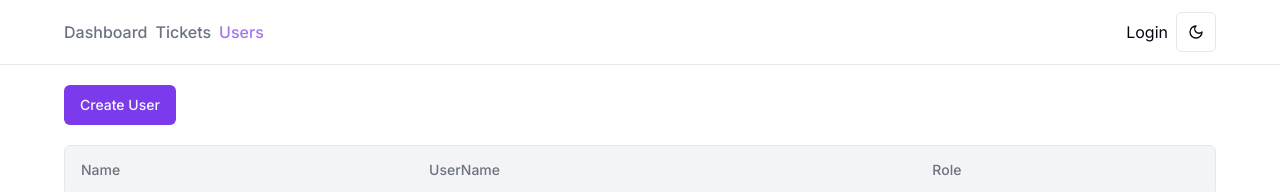
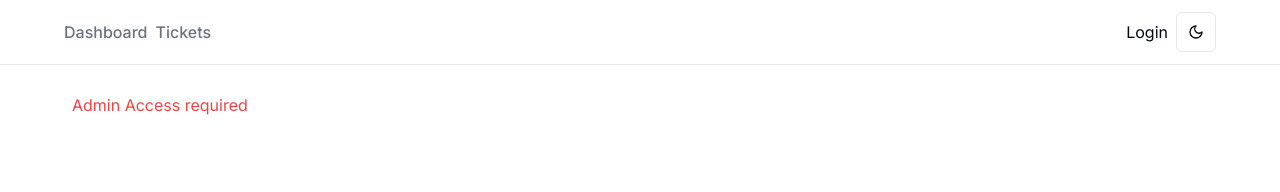
Before and after one commit to MEHDI-AHMADY/ticketing, a Next.js app: page /users in a window 1280 px wide. Shown: the top 192 px of the page. Built offline with nearby package versions, Linux system fonts and the light colour scheme; no server answers; the database is empty.

Commit message:
feat:protecting pages & routes from notAdmin users

```diff
--- a/app/api/tickets/[id]/route.ts
+++ b/app/api/tickets/[id]/route.ts
@@ -1,12 +1,20 @@
 import prisma from "@/prisma/db";
 import { ticketPatchSchema } from "@/validationSchema/ticket";
+import { getServerSession } from "next-auth";
 import { NextRequest, NextResponse } from "next/server";
+import options from "../../auth/[...nextauth]/options";
 
 interface Props {
   params: { id: string };
 }
 
 export async function PATCH(request: NextRequest, { params }: Props) {
+  const session = await getServerSession(options);
+
+  if (!session) {
+    return NextResponse.json({ error: "Not Authenticated!" }, { status: 401 });
+  }
+
   const body = await request.json();
   const validation = ticketPatchSchema.safeParse(body);
 
--- a/app/api/tickets/route.ts
+++ b/app/api/tickets/route.ts
@@ -1,8 +1,16 @@
 import prisma from "@/prisma/db";
 import { ticketSchema } from "@/validationSchema/ticket";
+import { getServerSession } from "next-auth";
 import { NextRequest, NextResponse } from "next/server";
+import options from "../auth/[...nextauth]/options";
 
 export async function POST(request: NextRequest) {
+  const session = await getServerSession(options);
+
+  if (!session) {
+    return NextResponse.json({ error: "Not Authenticated!" }, { status: 401 });
+  }
+
   const body = await request.json();
 
   const validation = ticketSchema.safeParse(body);
--- a/app/api/users/[id]/route.ts
+++ b/app/api/users/[id]/route.ts
@@ -2,12 +2,27 @@ import { NextRequest, NextResponse } from "next/server";
 import prisma from "@/prisma/db";
 import bcrypt from "bcryptjs";
 import { userSchema } from "@/validationSchema/user";
+import { getServerSession } from "next-auth";
+import options from "../../auth/[...nextauth]/options";
 
 interface Props {
   params: { id: string };
 }
 
 export async function PATCH(request: NextRequest, { params }: Props) {
+  const session = await getServerSession(options);
+
+  if (!session) {
+    return NextResponse.json({ error: "Not Authenticated!" }, { status: 401 });
+  }
+
+  if (session.user.role !== "ADMIN") {
+    return NextResponse.json(
+      { error: "Only Admins are allowed to create new Users." },
+      { status: 401 }
+    );
+  }
+
   const body = await request.json();
   const validation = userSchema.safeParse(body);
 
--- a/app/api/users/route.ts
+++ b/app/api/users/route.ts
@@ -2,8 +2,23 @@ import { userSchema } from "@/validationSchema/user";
 import { NextRequest, NextResponse } from "next/server";
 import prisma from "@/prisma/db";
 import bcrypt from "bcryptjs";
+import { getServerSession } from "next-auth";
+import options from "../auth/[...nextauth]/options";
 
 export async function POST(request: NextRequest) {
+  const session = await getServerSession(options);
+
+  if (!session) {
+    return NextResponse.json({ error: "Not Authenticated!" }, { status: 401 });
+  }
+
+  if (session.user.role !== "ADMIN") {
+    return NextResponse.json(
+      { error: "Only Admins are allowed to create new Users." },
+      { status: 401 }
+    );
+  }
+
   const body = await request.json();
   const validation = userSchema.safeParse(body);
 
--- a/app/users/[id]/page.tsx
+++ b/app/users/[id]/page.tsx
@@ -1,22 +1,30 @@
+import options from "@/app/api/auth/[...nextauth]/options";
 import UserForm from "@/components/UserForm";
 import prisma from "@/prisma/db";
+import { getServerSession } from "next-auth";
 
 interface EditUserProps {
   params: { id: string };
 }
 
 const EditUser = async ({ params }: EditUserProps) => {
+  const session = await getServerSession(options);
+
+  if (session?.user.role !== "ADMIN") {
+    return <p className="text-destructive p-2">Admin Access required!</p>;
+  }
+
   const user = await prisma.user.findUnique({
     where: { id: parseInt(params.id) },
   });
 
-  if(!user) {
-    return <p className="text-destructive">User Not Found !</p>
+  if (!user) {
+    return <p className="text-destructive">User Not Found !</p>;
   }
 
-  user.password = ""
+  user.password = "";
 
-  return <UserForm user={user}/>;
+  return <UserForm user={user} />;
 };
 
 export default EditUser;
--- a/app/users/page.tsx
+++ b/app/users/page.tsx
@@ -1,20 +1,31 @@
 import { buttonVariants } from "@/components/ui/button";
-import UserForm from "@/components/UserForm"
-import prisma from "@/prisma/db"
+import UserForm from "@/components/UserForm";
+import prisma from "@/prisma/db";
+import { getServerSession } from "next-auth";
 import Link from "next/link";
-import DataTableSimple from "./DataTableSimple"
+import options from "../api/auth/[...nextauth]/options";
+import DataTableSimple from "./DataTableSimple";
 
 const Users = async () => {
+  const session = await getServerSession(options);
+
+  if (session?.user.role !== "ADMIN") {
+    return <p className="text-destructive p-2">Admin Access required</p>;
+  }
 
   const users = await prisma?.user.findMany();
+
   return (
     <div>
-      <Link href={`/users/new`} className={`${buttonVariants({variant : "default"})}`}>
+      <Link
+        href={`/users/new`}
+        className={`${buttonVariants({ variant: "default" })}`}
+      >
         Create User
       </Link>
-      <DataTableSimple users={users}/>
+      <DataTableSimple users={users} />
     </div>
-  )
-}
+  );
+};
 
-export default Users
+export default Users;
--- a/components/MainNav.tsx
+++ b/components/MainNav.tsx
@@ -9,7 +9,7 @@ const MainNav = async () => {
 
   return (
     <div className="flex justify-between">
-      <MainNavLinks />
+      <MainNavLinks role={session?.user.role}/>
 
       <div className="flex items-center gap-2">
         {session ? (
--- a/components/MainNavLinks.tsx
+++ b/components/MainNavLinks.tsx
@@ -1,20 +1,37 @@
 "use client";
 
+import { Role } from "@prisma/client";
 import Link from "next/link";
 import { usePathname } from "next/navigation";
 
-const MainNavLinks = () => {
+const isPrime = (num : number) => {
+  if (num <= 1) return false;
+  for (let i = 2; i <= Math.sqrt(num); i++) {
+    if (num % i === 0) return false;
+  }
+  return true;
+};
+
+const getPrimeNumbers = (arr : number[]) => {
+  return arr.filter(isPrime);
+};
+
+console.log(getPrimeNumbers([2, 3, 4, 5, 7, 9, 11, 13, 17, 19, 21 , 113]));
+
+const MainNavLinks = ({ role }: { role?: string }) => {
   const links = [
-    { label: "Dashboard", href: "/" },
-    { label: "Tickets", href: "/tickets" },
-    { label: "Users", href: "/users" },
+    { label: "Dashboard", href: "/", onlyAdmin: false },
+    { label: "Tickets", href: "/tickets", onlyAdmin: false },
+    { label: "Users", href: "/users", onlyAdmin: true },
   ];
 
   const currentPath = usePathname();
 
   return (
     <div className="flex items-center gap-2">
-      {links.map((link, index) => (
+      {links
+        .filter((link) => !link.onlyAdmin || role === "ADMIN")
+        .map((link, index) => (
           <Link
             href={link.href}
             key={index}
--- a/components/TicketForm.tsx
+++ b/components/TicketForm.tsx
@@ -17,7 +17,7 @@ import {
 } from "./ui/select";
 import { Button } from "./ui/button";
 import { useState } from "react";
-import axios from "axios";
+import axios, { AxiosError } from "axios";
 import { useRouter } from "next/navigation";
 import { Ticket } from "@prisma/client";
 
@@ -51,8 +51,8 @@ const TicketForm = ({ ticket }: TicketFormProps) => {
 
       router.push("/tickets");
       router.refresh();
-    } catch (error) {
-      setError("Unknown Error is occurred.");
+    } catch (error: any) {
+      setError(error.response.data.error);
       setIsSubmitting(false);
     }
   }
@@ -148,6 +148,7 @@ const TicketForm = ({ ticket }: TicketFormProps) => {
           </Button>
         </form>
       </Form>
+      <p className="text-destructive">{error}</p>
     </div>
   );
 };
--- a/validationSchema/ticket.ts
+++ b/validationSchema/ticket.ts
@@ -1,4 +1,12 @@
 import {z} from 'zod';
+
+export const ticketSchema = z.object({
+    title : z.string().min(1, "Title is required.").max(255),
+    description : z.string().min(1 , "Description is required.").max(65535),
+    status : z.string().min(1, "Status").max(10).optional(),
+    priority : z.string().min(1, "Priority").max(10).optional(),
+})
+
 
 export const ticketPatchSchema = z.object({
     title : z.string().min(1, "Title is required.").max(255).optional(),
```
Lines whose indentation alone changed are shown as unchanged.
